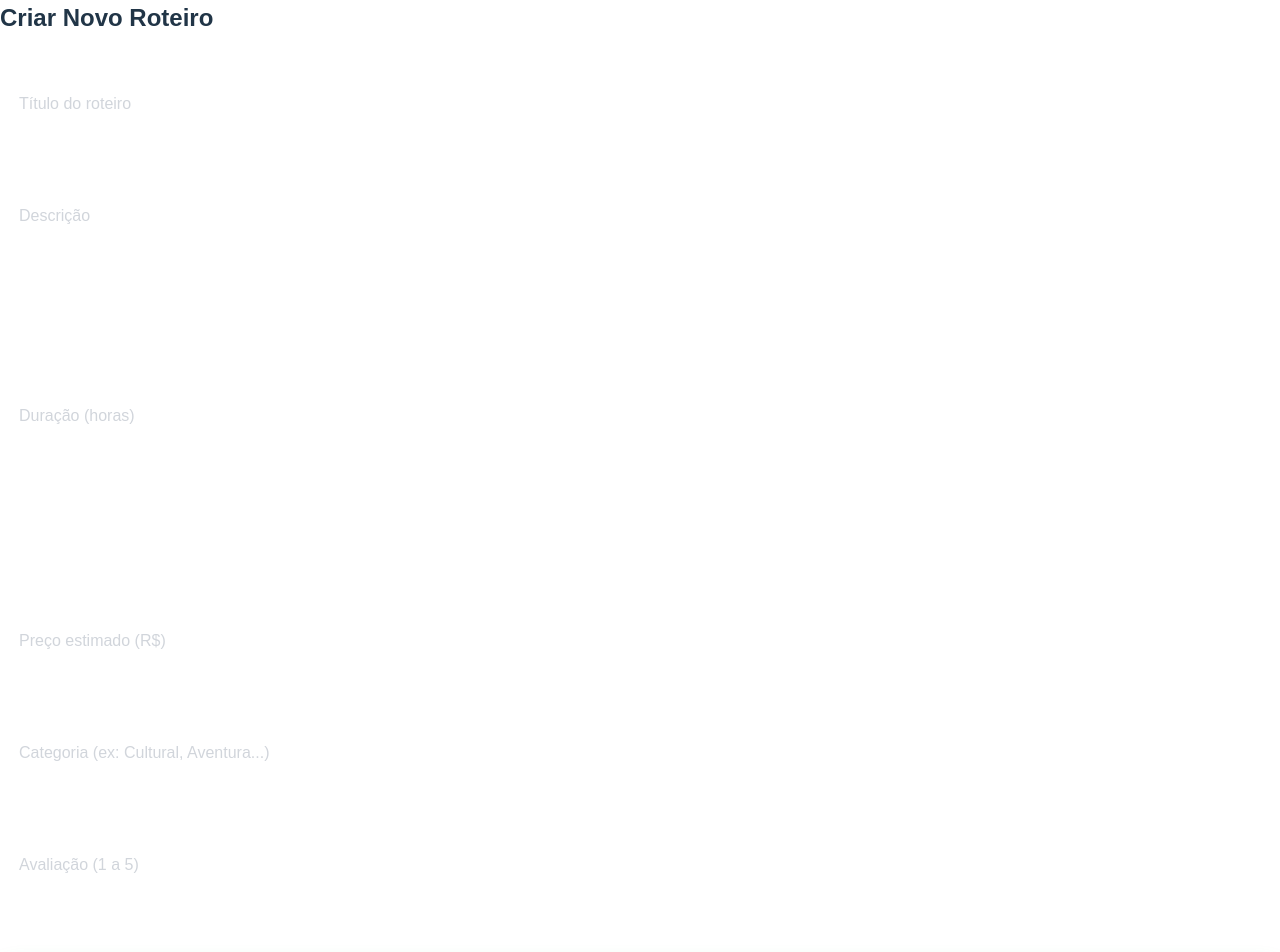
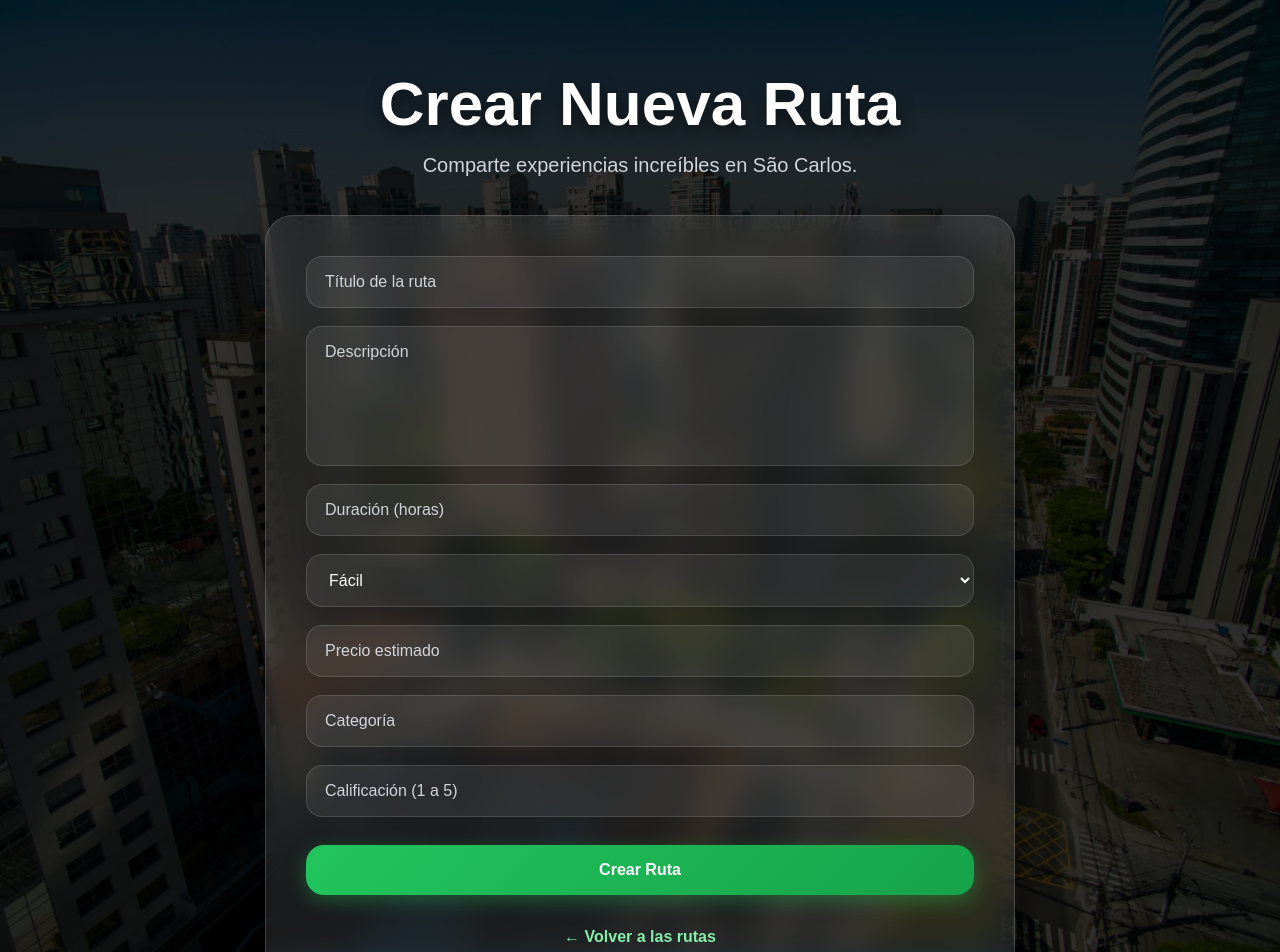
Before and after one commit to Melissa-possato/Guia-Tur-stico-hispanohablates, a React (Vite) app in the folder frontend/: page /cadastrarRoteiro in a window 1280 px wide. Shown: the top 952 px of the page. Built offline with nearby package versions, Linux system fonts and the light colour scheme.

Commit message:
Update CadastrarRoteiro.jsx

```diff
--- a/frontend/src/componentes/CadastrarRoteiro.jsx
+++ b/frontend/src/componentes/CadastrarRoteiro.jsx
@@ -1,8 +1,9 @@
 import { useState } from "react";
 import axios from "axios";
 import { Link } from "react-router-dom";
+import "../App.css";
 
-function cadastrarRoteiro() {
+function CadastrarRoteiro() {
   const [form, setForm] = useState({
     titulo: "",
     descricao: "",
@@ -56,37 +57,51 @@ function cadastrarRoteiro() {
   };
 
   return (
-    <div className="container-roteiro">
-      <h2>Criar Novo Roteiro</h2>
 
-      <form onSubmit={handleSubmit} className="form-roteiro"> <br />
+    <div className="criar-roteiro-bg">
+
+      <div className="criar-roteiro-container">
+
+        <div className="criar-header">
+
+          <h1>Crear Nueva Ruta</h1>
+
+          <p>
+            Comparte experiencias increíbles en São Carlos.
+          </p>
+
+        </div>
+
+        <div className="criar-card">
+
+          <form
+            onSubmit={handleSubmit}
+            className="form-roteiro"
+          >
 
             <input
               type="text"
               name="titulo"
-          placeholder="Título do roteiro"
+              placeholder="Título de la ruta"
               value={form.titulo}
               onChange={handleChange}
               required
             />
-        <br />
 
             <textarea
               name="descricao"
-          placeholder="Descrição"
+              placeholder="Descripción"
               value={form.descricao}
               onChange={handleChange}
             />
-        <br />
 
             <input
               type="number"
               name="duracao_horas"
-          placeholder="Duração (horas)"
+              placeholder="Duración (horas)"
               value={form.duracao_horas}
               onChange={handleChange}
             />
-        <br />
 
             <select
               name="dificuldade"
@@ -94,51 +109,69 @@ function cadastrarRoteiro() {
               onChange={handleChange}
             >
               <option value="Fácil">Fácil</option>
-          <option value="Médio">Médio</option>
+              <option value="Médio">Medio</option>
               <option value="Difícil">Difícil</option>
             </select>
-        <br />
 
             <input
               type="number"
               step="0.01"
               name="preco_estimado"
-          placeholder="Preço estimado (R$)"
+              placeholder="Precio estimado"
               value={form.preco_estimado}
               onChange={handleChange}
             />
-        <br />
 
             <input
               type="text"
               name="categoria"
-          placeholder="Categoria (ex: Cultural, Aventura...)"
+              placeholder="Categoría"
               value={form.categoria}
               onChange={handleChange}
             />
-        <br />
 
             <input
               type="number"
               name="avaliacao"
-          placeholder="Avaliação (1 a 5)"
+              placeholder="Calificación (1 a 5)"
               min="1"
               max="5"
               value={form.avaliacao}
               onChange={handleChange}
             />
-        <br />
 
-        <button type="submit">Criar Roteiro</button>
+            <button type="submit">
+              Crear Ruta
+            </button>
 
           </form>
 
-      {mensagem && <p className="sucesso">{mensagem}</p>}
-      {erro && <p className="erro">{erro}</p>}
-      <br /><br />
-      <Link to={"/"}> Ir para pagina inicial</Link>
+          {mensagem && (
+            <p className="sucesso">
+              {mensagem}
+            </p>
+          )}
+
+          {erro && (
+            <p className="erro">
+              {erro}
+            </p>
+          )}
+
+          <Link
+            to={"/roteiros"}
+            className="voltar-roteiros"
+          >
+            ← Volver a las rutas
+          </Link>
+
         </div>
+
+      </div>
+
+    </div>
+
   );
 }
 
-export default cadastrarRoteiro;
+export default CadastrarRoteiro;
```
Lines whose indentation alone changed are shown as unchanged.
